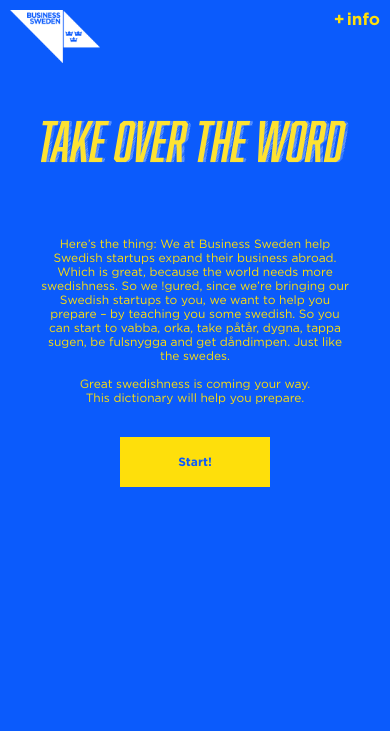
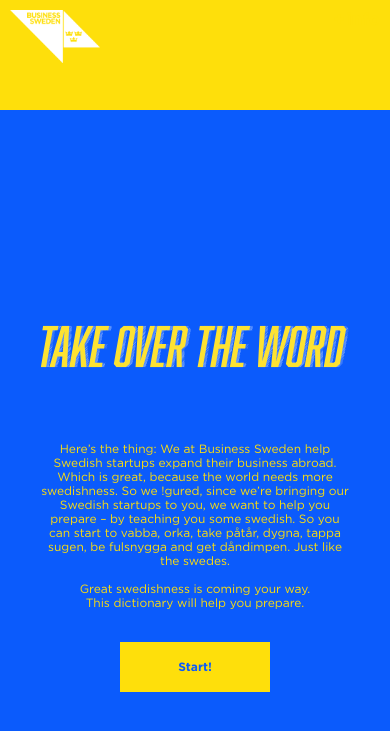
Before and after one commit to p4bs/p4bs.github.io, a Jekyll site: the page built from index.html, in a window 390 px wide. Shown: the top 731 px of the page. Built offline with Jekyll 4.4.1, drawn with Linux system fonts in a browser that asks for light colours; nearby versions of some CDN libraries.

Commit message:
Make info box better in responsive

```diff
--- a/css/style.css
+++ b/css/style.css
@@ -258,10 +258,12 @@
 
     .info-box {
         max-width: 100%;
-        padding-top: 5px;
+        height: 90%;
+        padding: 0;
     }
 
     #info-box-container {
+        padding-top: 5vh;
         max-width: 80%;
         margin: 0 auto;
     }
```
